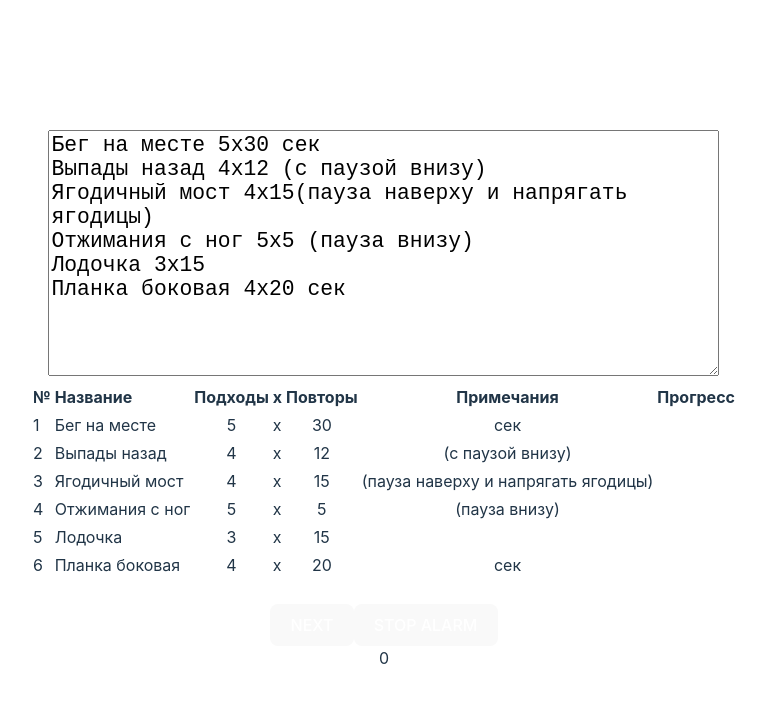
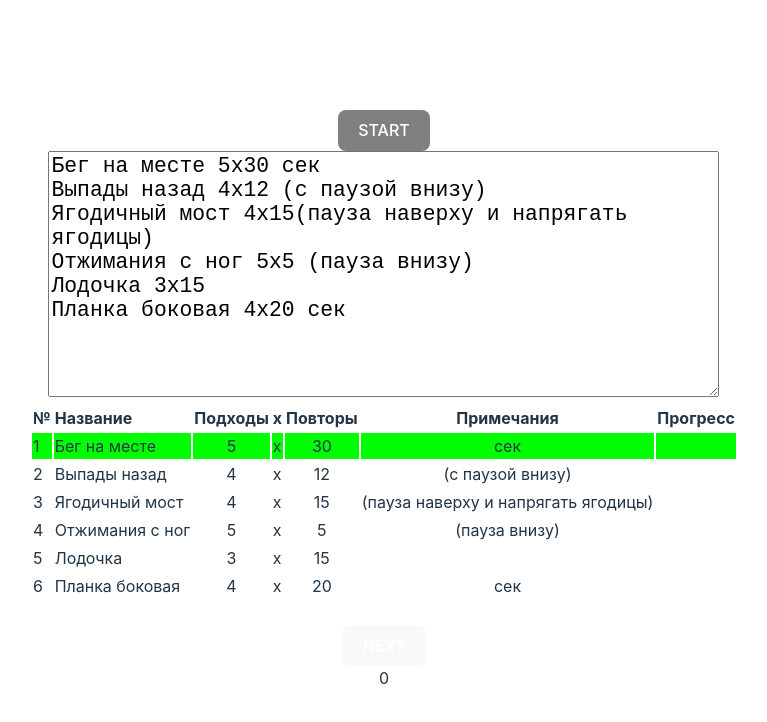
Before and after one commit to unfalse/trainings-tracker, a React (Vite) app: page / in a window 1280 px wide. Shown: the top 722 px of the page, without its empty margins (256-1023 px from the left). Built offline with nearby package versions, Linux system fonts and the light colour scheme.

Commit message:
added highlight of current exercise and an mp3 file

```diff
--- a/src/App.tsx
+++ b/src/App.tsx
@@ -19,6 +19,8 @@ import './App.css';
 
 const REPEATS_BREAK_TIME = 60;
 const EXERCISES_BREAK_TIME = 90;
+const ONE_SECOND = 1000;
+const ALARM_SOUND_FILEPATH = 'beep-6.mp3';
 
 const mockedText =
   'Бег на месте 5х30 сек\n\
@@ -57,8 +59,12 @@ const App = () => {
   const [textData, setTextData] = useState(mockedText);
   const [exercisesData, setExercisesData] = useState(getArr(mockedText));
   const [disableNext, setDisableNext] = useState(false);
+  const [disableStart, setDisableStart] = useState(true);
+  const [disableExerciseText, setDisableExerciseText] = useState(false);
   const [seconds, setSeconds] = useState(0);
+  const [currentExercise, setCurrentExercise] = useState(1);
   const alarmSoundRef = useRef(null);
+  const exerciseDurationRef = useRef({start: 0, end: 0});
 
   const onTextChange = (e: {target: {value: any}}) => {
     const times = getArr(e.target.value);
@@ -76,6 +82,9 @@ const App = () => {
   };
 
   const onNext = () => {
+    if (!disableExerciseText) {
+      setDisableExerciseText(true);
+    }
     const unchangedExercise = exercisesData.find(
       (exercise: {times: any; progress: string | any[]}) => {
         return Number(exercise.times) > exercise.progress.length;
@@ -95,11 +104,22 @@ const App = () => {
         return exercise;
       });
 
+      let breakDelay = REPEATS_BREAK_TIME;
+      if (
+        Number(unchangedExercise.times) - 1 ===
+        unchangedExercise.progress.length
+      ) {
+        breakDelay = EXERCISES_BREAK_TIME;
+        setCurrentExercise(currentExercise + 1);
+      }
+
+      /*
       let breakDelay =
         Number(unchangedExercise.times) - 1 ===
         unchangedExercise.progress.length
           ? EXERCISES_BREAK_TIME
-          : REPEATS_BREAK_TIME;
+		  : REPEATS_BREAK_TIME;
+			 */
 
       const startTimer = () => {
         setTimeout(() => {
@@ -111,7 +131,7 @@ const App = () => {
             return;
           }
           startTimer();
-        }, 1000);
+        }, ONE_SECOND);
       };
 
       setDisableNext(true);
@@ -120,33 +140,43 @@ const App = () => {
     }
   };
 
+  const onStopAlarm = () => {
+    alarmSoundRef.current.pause();
+    alarmSoundRef.current.currentTime = 0;
+  };
+
+  const onStart = () => {
+    // exerciseDurationRef
+    // TODO: implement a mechanism to count duration of each repeat and display it in the table in its exercise's row
+  };
+
   return (
     <div>
+      <button onClick={onStart} disabled={disableStart}>
+        START
+      </button>
+      <br />
       <textarea
         className="exercise-text"
         id=""
         cols={50}
         rows={10}
         defaultValue={textData}
+        disabled={disableExerciseText}
         onChange={onTextChange}></textarea>
       <ExerciseTable
         exercises={exercisesData}
         onSecondsChange={onSecondsChange}
+        currentExercise={currentExercise}
       />
       <br />
       <button onClick={onNext} disabled={disableNext}>
         NEXT
       </button>
-      <button
-        onClick={() => {
-          alarmSoundRef.current.pause();
-          alarmSoundRef.current.currentTime = 0;
-        }}>
-        STOP ALARM
-      </button>
+	  {/*<button onClick={onStopAlarm}>STOP ALARM</button>*/}
       <div>{seconds}</div>
       <audio id="alarm-sound" ref={alarmSoundRef}>
-        <source src="alarm.mp3" type="audio/mpeg"></source>
+        <source src={ALARM_SOUND_FILEPATH} type="audio/mpeg"></source>
         Your browser does not support the audio element.
       </audio>
     </div>
@@ -154,7 +184,7 @@ const App = () => {
 };
 
 // @ts-ignore
-const ExerciseTable = ({exercises, onSecondsChange}) => {
+const ExerciseTable = ({exercises, onSecondsChange, currentExercise}) => {
   return (
     <div style={{textAlign: 'left'}}>
       <table>
@@ -186,7 +216,12 @@ const ExerciseTable = ({exercises, onSecondsChange}) => {
               };
 
               return (
-                <tr key={exercise.id}>
+                <tr
+                  key={exercise.id}
+                  style={{
+                    backgroundColor:
+                      currentExercise === exerciseIndex + 1 ? 'lime' : 'white',
+                  }}>
                   <td>{exerciseIndex + 1}</td>
                   <td>{exercise.title}</td>
                   <td style={{textAlign: 'center'}}>{exercise.times}</td>
--- a/src/index.css
+++ b/src/index.css
@@ -54,7 +54,8 @@ button:hover {
 }
 button:focus,
 button:focus-visible {
-  outline: 6px auto red;
+  outline: none;
+  background-color: red;
 }
 button:disabled {
   background-color: gray;
```
Also changed, not shown: 1 other file (tests, documents, lock files or other folders).
